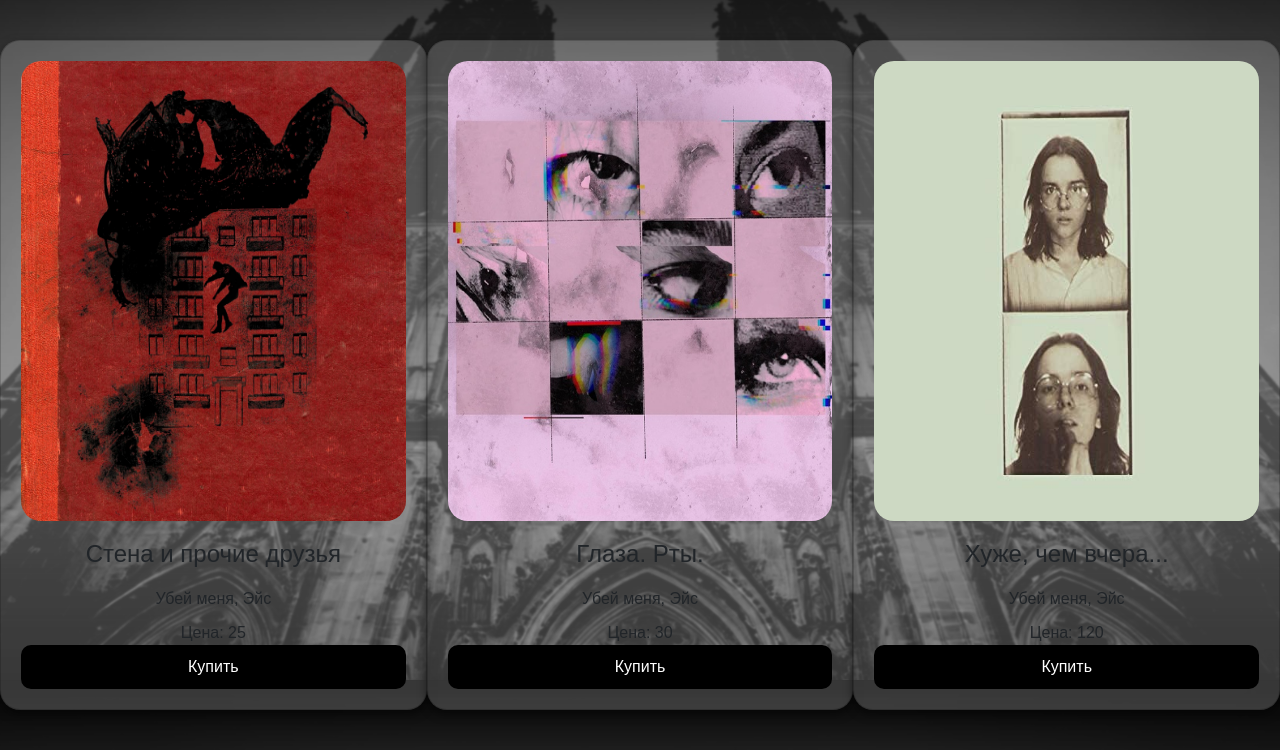
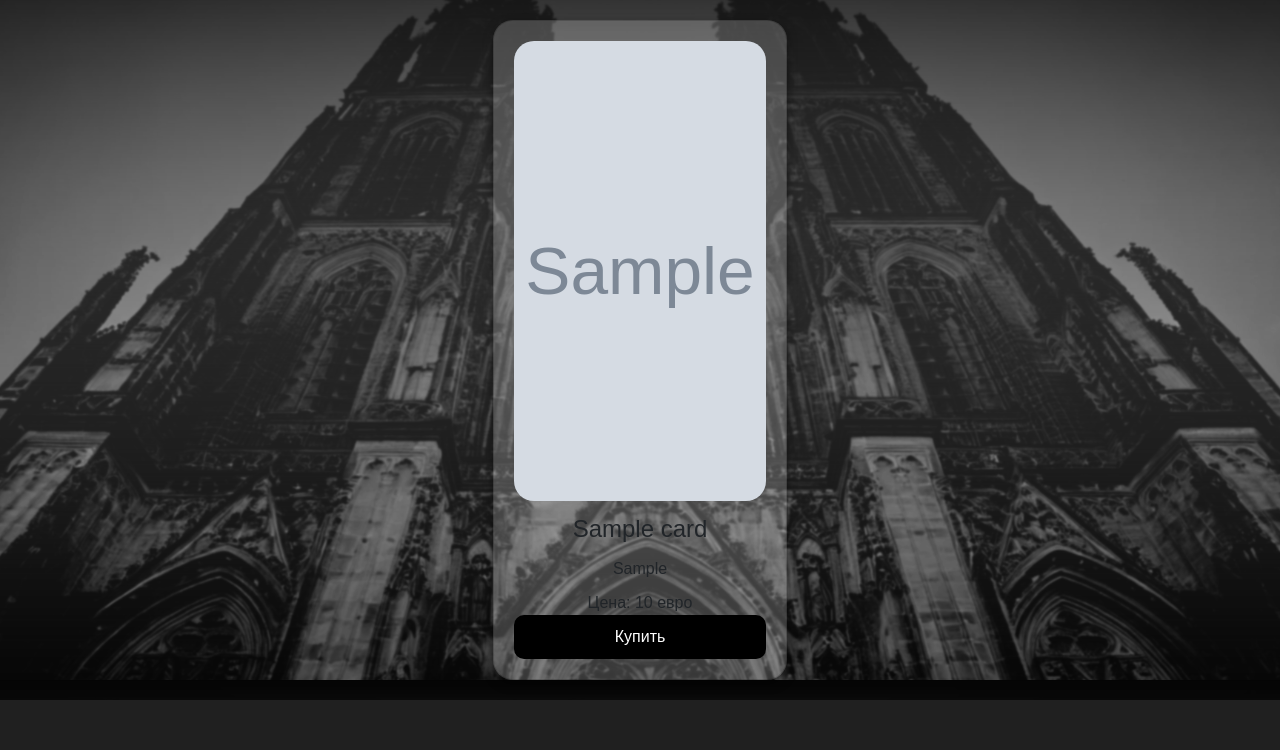
Before and after one commit to AntonBuivol/WEB-Balance, a PHP site: page / in a window 1280 px wide. Shown: the part 120-870 px from the top of the page. After the commit the page ends 820 px from the top, so only its background shows below. Run offline with PHP 8.4, Linux system fonts and the light colour scheme; the visitor is signed in with stand-in values (Sample User, id 1); tables that the repository leaves empty or names only in its code hold one stand-in row (values such as "Sample post"); grey boxes marked "Sample" are stand-in pictures.

Commit message:
Сделал цикл для перебора товаров из базы данных. В связи в этим поправил class "buy-btn". В conf.php посмторите юзера для базы данных и создайте её. Если нужно перименуйте название базы данных. Дополнил readme файл.

```diff
--- a/WEB-balance-main/balance.php
+++ b/WEB-balance-main/balance.php
@@ -1,7 +1,7 @@
 <?php
 session_start();
 require_once("conf.php");
-require_once("functions.php");
+//require_once("functions.php");
 global $connection;
 $isLoggedIn = isset($_SESSION['user_id']);
 
--- a/WEB-balance-main/conf.php
+++ b/WEB-balance-main/conf.php
@@ -1,4 +1,4 @@
 <?php
-$connection=new mysqli('localhost', 'ees', 'ees', 'ees');
+$connection=new mysqli('localhost', 'userBalance', 'password', 'web_balance');
 $connection->set_charset("UTF8");
 ?>
--- a/WEB-balance-main/index.php
+++ b/WEB-balance-main/index.php
@@ -19,7 +19,10 @@ if ($isLoggedIn) {
             ];
         }
     }
-}
+
+    $cards_query = "SELECT title, description, artist, price, image_url FROM cards";
+    $result = $connection->query($cards_query);
+    }
 ?>
 
 <!DOCTYPE html>
@@ -82,13 +85,16 @@ if ($isLoggedIn) {
             cursor: pointer;
         }
 
-        .cards {
+        .cards-container {
             display: flex;
+            flex-wrap: wrap;
             justify-content: space-around;
-            margin: 40px 0;
+            gap: 20px;
+            padding: 20px;
         }
 
         .card {
+            flex: 0 0 calc(33.33% - 120px);
             background-color: rgba(255, 255, 255, 0.2);
             border-radius: 20px;
             padding: 20px;
@@ -110,10 +116,10 @@ if ($isLoggedIn) {
 
         .card-title {
             font-size: 1.5rem;
-            margin: 15px 0;
+            margin: 10px 0;
         }
 
-        .card-text {
+        .card-artist {
             font-size: 1rem;
             margin-bottom: 10px;
         }
@@ -147,32 +153,17 @@ if ($isLoggedIn) {
         <?php endif; ?>
     </div>
 </header>
-<div class="cards">
-    <div class="card">
-        <img src="images/card1.jpg" alt="Стена и прочие друзья">
-        <div class="card-title">Стена и прочие друзья</div>
-        <div class="card-text">Убей меня, Эйс</div>
-        <div class="price">Цена: 25</div>
-        <button class="buy-btn" data-product="Стена и прочие друзья" data-price="25">Купить</button>
-    </div>
-
-    <div class="card">
-        <img src="images/card2.jpg" alt="Глаза. Рты.">
-        <div class="card-title">Глаза. Рты.</div>
-        <div class="card-text">Убей меня, Эйс</div>
-        <div class="price">Цена: 30</div>
-        <button class="buy-btn" data-product="Глаза. Рты." data-price="30">Купить</button>
-    </div>
-
-    <div class="card">
-        <img src="images/card3.jpg" alt="Хуже, чем вчера...">
-        <div class="card-title">Хуже, чем вчера...</div>
-        <div class="card-text">Убей меня, Эйс</div>
-        <div class="price">Цена: 120</div>
-        <button class="buy-btn" data-product="Хуже, чем вчера..." data-price="120">Купить</button>
-    </div>
+<div class="cards-container">
+    <?php while ($card = $result->fetch_assoc()): ?>
+        <div class="card">
+            <img src="images/<?php echo htmlspecialchars($card['image_url']); ?>" alt="<?php echo htmlspecialchars($card['title']); ?> album cover">
+            <div class="card-title"><?php echo htmlspecialchars($card['title']); ?></div>
+            <div class="card-artist"><?php echo htmlspecialchars($card['artist']); ?></div>
+            <div class="price">Цена: <?php echo htmlspecialchars($card['price']); ?> евро</div>
+            <button class="buy-btn" data-product="<?php echo htmlspecialchars($card['description']); ?>" data-price="<?php echo htmlspecialchars($card['price']); ?>">Купить</button>
+        </div>
+    <?php endwhile; ?>
 </div>
-
 <script src="https://cdn.jsdelivr.net/npm/bootstrap@5.3.0-alpha1/dist/js/bootstrap.bundle.min.js"></script>
 <script src="https://code.jquery.com/jquery-3.6.0.min.js"></script>
 <script>
@@ -193,8 +184,6 @@ if ($isLoggedIn) {
 
                     if (data.status === 'success') {
                         alert(data.message);
-
-                        // Обновляем баланс на странице
                         $('#user-balance').text('Баланс: ' + data.new_balance + ' евро');
                     } else {
                         alert(data.message);
```
Also changed, not shown: WEB-balance-main/images/Deftones-Adrenaline.jpg (added), WEB-balance-main/images/Deftones-Around-the-fur.jpg (added), WEB-balance-main/images/Deftones-Covers.jpg (added).
